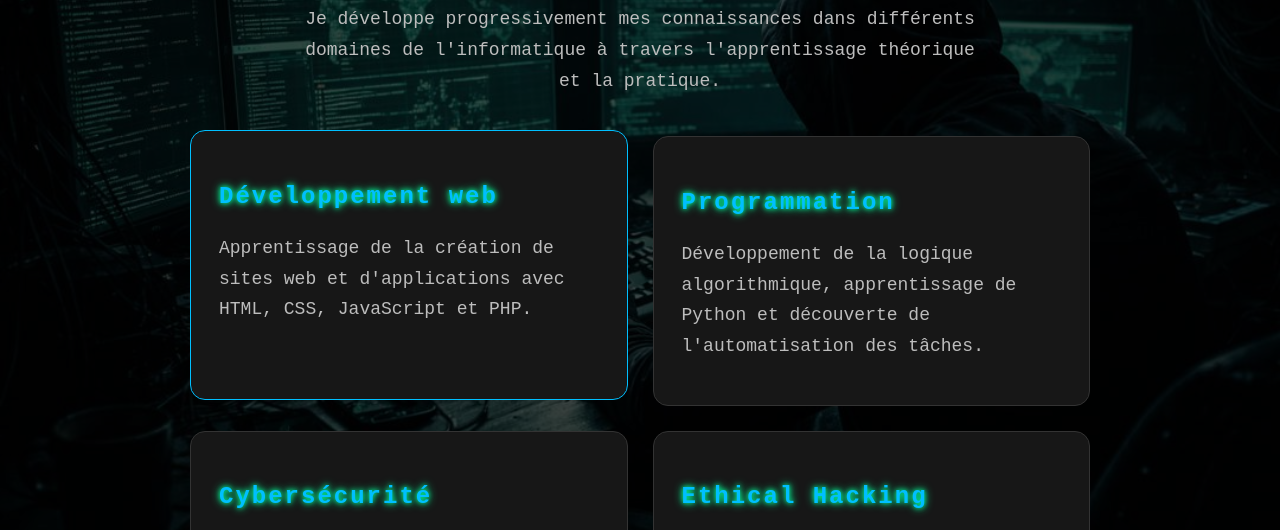
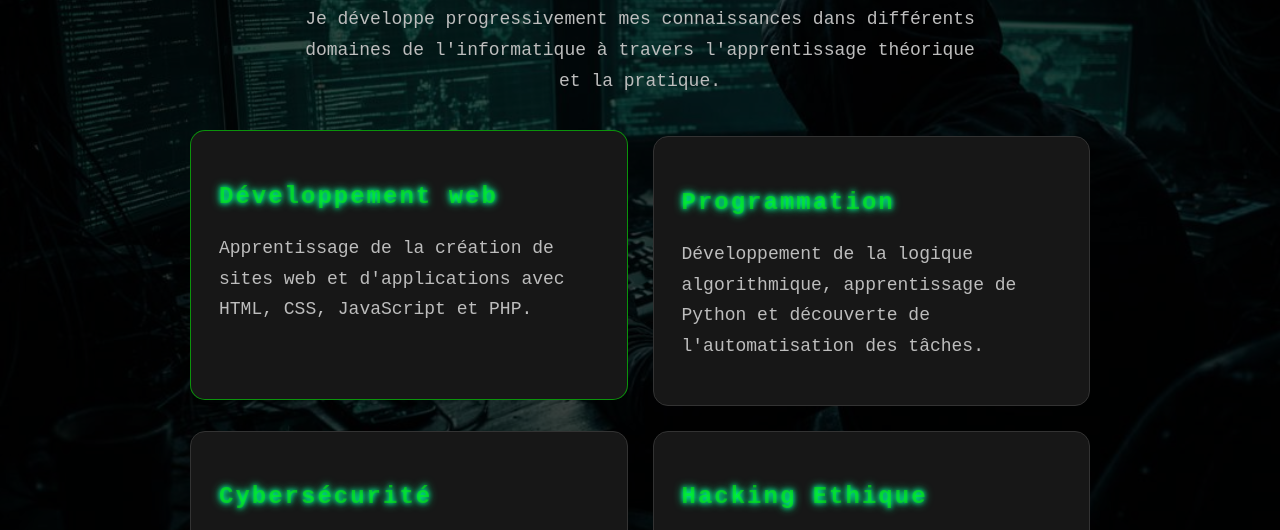
Before and after one commit to JuniorKambala/portfolio, a plain HTML site: page competences.html in a window 1280 px wide. In both pictures the pointer is over the element 408 px from the left and 499 px from the top of the page. Shown: the part 229-759 px from the top of the page. Drawn offline with Linux system fonts and the light colour scheme.

```diff
--- a/competences.html
+++ b/competences.html
@@ -63,7 +63,7 @@
         </div>
 
         <div class="learning-card">
-            <h2>Ethical Hacking</h2>
+            <h2>Hacking Ethique</h2>
             <p>
                 Découverte des tests d'intrusion autorisés,
                 de l'identification des vulnérabilités
--- a/css/style.css
+++ b/css/style.css
@@ -864,7 +864,7 @@ footer {
 
 .contact-card:hover {
     transform: translateY(-8px);
-    border-color: #00bfff;
+    border-color: #00ff0088;
 }
 
 .contact-icon {
@@ -947,11 +947,11 @@ footer {
 
 .learning-card:hover {
     transform: translateY(-6px);
-    border-color: #00bfff;
+    border-color: #00ff0088;
 }
 
 .learning-card h2 {
-    color: #00bfff;
+    color: #00ff0088;
     margin-bottom: 12px;
 }
 
```
